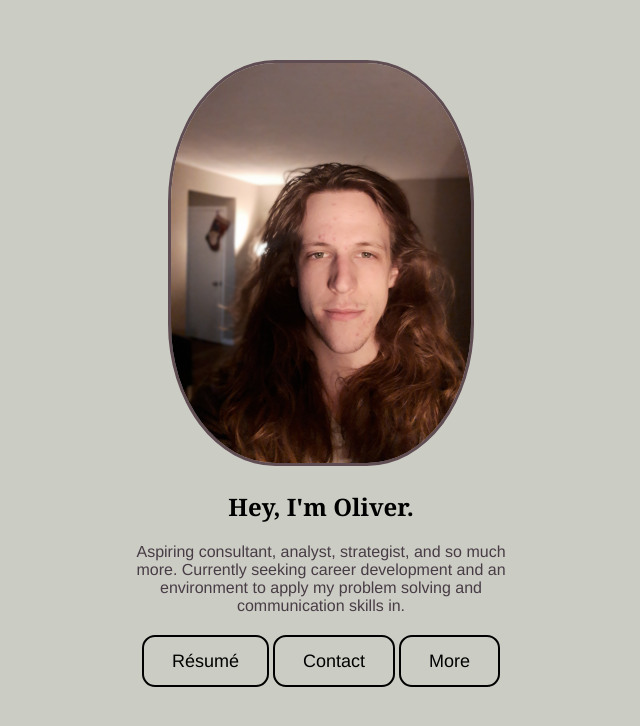
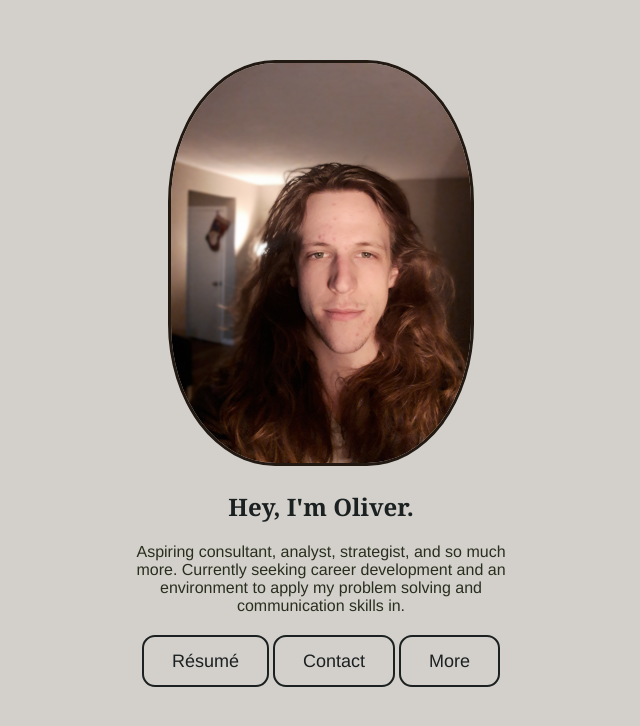
Before and after one commit to allofher/allofher.github.io, a Jekyll site: the page index.html, which Jekyll copies as it is, in a window 1280 px wide. Shown: the top 726 px of the page, without its empty margins (319-959 px from the left). Built offline with Jekyll 4.4.1, drawn with Linux system fonts in a browser that asks for light colours.

Commit message:
Update index.html

```diff
--- a/index.html
+++ b/index.html
@@ -4,15 +4,16 @@
 			<meta name="viewport" content="width=device-width, initial-scale=1">
 			<title>Oliver Oxton</title>
 			<style>
-				body { background: #CBCCC3 }
+				body { background: #D3D0CB }
 
 				h1 {
 					font-family: Georgia;
 					font-weight: bolder;
+					color: #1B2021;
 				}
 
 				p {
-					color: #483C46;
+					color: #292E1E;
 					font-family: Helvetica;
 				}
 
@@ -23,15 +24,15 @@
 
 				img {
   					border-radius: 35%;
-					border: 3px solid #604D53;
+						border: 3px solid #221912;
 				}
 			/* ================================================================================================= */
 			/* Buttons */
 			/* ================================================================================================= */
 				.btn {
- 					border: 2px solid black;
-					background-color: 875363;
-  				color: black;
+ 					border: 2px solid #1B2021;
+					background-color: #D3D0CB;
+  				color: #1B2021;
   				border-radius: 5px;
   				padding: 14px 28px;
 					font-family: Helvetica;
@@ -45,8 +46,9 @@
 				}
 
 				a.button {
-					border: 2px solid black;
-  				color: black;
+					border: 2px solid #1B2021;
+					background-color: #D3D0CB;
+  				color: #1B2021;
   				border-radius: 13px;
   				padding: 14px 28px;
 					font-family: Helvetica;
@@ -64,7 +66,7 @@
 				section {
 					width: 400px;
 					margin: 60px auto;
-					background: #CBCCC3;
+					background: #D3D0CB;
 					color: black;
 
 					word-wrap: break-word;
```
